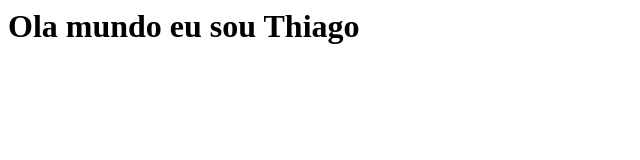
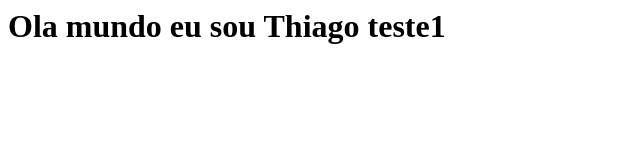
Before and after one commit to Thiwaters/Thiwaters.github.io, a plain HTML site: page index.html in a window 1280 px wide. Shown: the whole page, without its empty margins (0-640 px from the left). Drawn offline with Linux system fonts and the light colour scheme.

Commit message:
enviando dados

```diff
--- a/index.html
+++ b/index.html
@@ -1 +1 @@
-<h1>Ola mundo eu sou Thiago</h1>
+<h1>Ola mundo eu sou Thiago  teste1 </h1>
```
